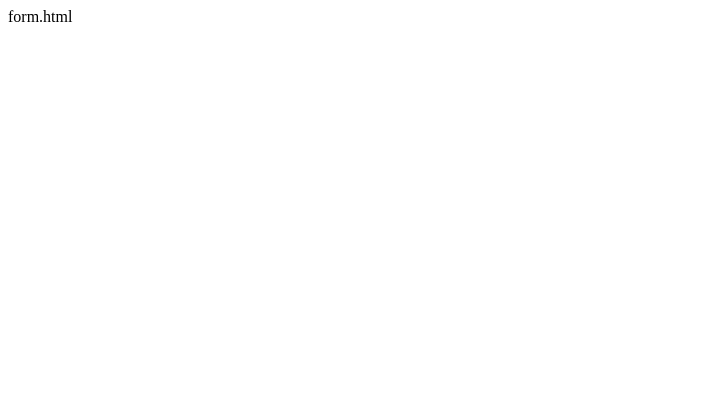
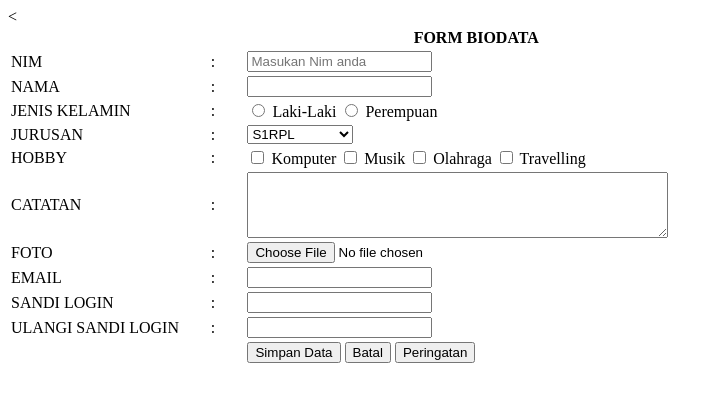
Before and after one commit to SerlinaHandayani/web-dasar-2021, a plain HTML site: page form.html in a window 1280 px wide. Shown: the whole page, without its empty margins (0-723 px from the left). Drawn offline with Linux system fonts and the light colour scheme.

Commit message:
form tugas

```diff
--- a/form.html
+++ b/form.html
@@ -1 +1,96 @@
-form.html
+<<!DOCTYPE html>
+<html lange="en">
+
+<head>
+	<meta charset="utf-8">
+	<title>Dokumen</title>
+</head>
+
+<body>
+	<form>
+	<table width="700px">
+		<tr>
+			<th width="180px">
+
+			</th>
+			<th width="30px">
+
+			</th>
+			<th width="150px">FORM BIODATA</th>
+		</tr>
+		<tr>
+			<td><label for="nama">NIM</label></td>
+			<td>:</td>
+			<td><input required type="text" name="nim" id="nim" placeholder="Masukan Nim anda"></td>
+		</tr>
+		<tr>
+			<td><label for="nama">NAMA</label></td>
+			<td>:</td>
+			<td><input required type="text" name="nama" id="nama"></td>
+		</tr>
+		<tr>
+			<td><label for="jk">JENIS KELAMIN</label></td>
+			<td>	:	</td>
+			<td><input type="radio" name="jk" id='jk' value="L"> Laki-Laki
+			<input required type="radio" name="jk" id='jk' value="P"> Perempuan </td>
+		</tr>
+		<tr>
+			<td><label for="Jurusan">JURUSAN</label></td>
+			<td>:</td>
+			<td><select name="Jurusan">
+				<option value="">Pilih Jurusan :</option>
+				<option value="D3SI">D3SI</option>
+				<option selected value="S1RPL">S1RPL</option>
+				</select> </td>
+		</tr>
+		<tr>
+			<td><label for="hobby">HOBBY</label></td>
+			<td>:</td>
+			<td><input type="checkbox" name="hobby" value="komputer"> Komputer
+			<input type="checkbox" name="hobby" value="Musik"> Musik
+			<input type="checkbox" name="hobby" value="olahraga"> Olahraga
+			<input type="checkbox" name="hobby" value="Travelling"> Travelling </td>
+		</tr>
+		<tr>
+			<td><label for="catatan">CATATAN</label></td>
+			<td>:</td>
+			<td><textarea required="catatan" id="catatan" cols="50" rows="4"></textarea></td>
+		</tr>
+		<tr>
+			<td><label for="foto">FOTO</label></td>
+			<td>:</td>
+			<td><input type="file" name="foto" accept="image/*"></td>
+		</tr>
+
+		<tr>
+			<td><label for="email">EMAIL</label></td>
+			<td>:</td>
+			<td><input required type="text" name="email" id="email"></td>
+		</tr>
+
+		<tr>
+			<td><label for="password">SANDI LOGIN</label></td>
+			<td>:</td>
+			<td><input type="password" name="password"></tr>
+		</tr>
+
+		<tr>
+			<td><label for="password">ULANGI SANDI LOGIN</label></td>
+			<td>:</td>
+			<td><input type="password" name="password"></td>
+		</tr>
+
+		<tr>
+			<td></td>
+			<td></td>
+			<td><input type="submit" name="submit" value="Simpan Data">
+			<input type="reset" value="Batal">
+			<button type="botton" onclick="alert('silahkan isi semua colom!')">Peringatan</button></td>
+		</tr>
+	</table>
+
+
+
+	</form>
+</body>
+</html>
```
Also changed, not shown: index.html (+1 -0 lines).
